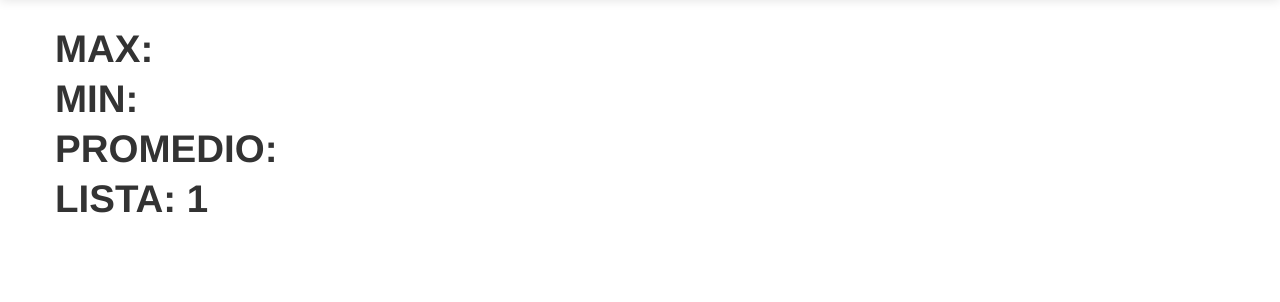
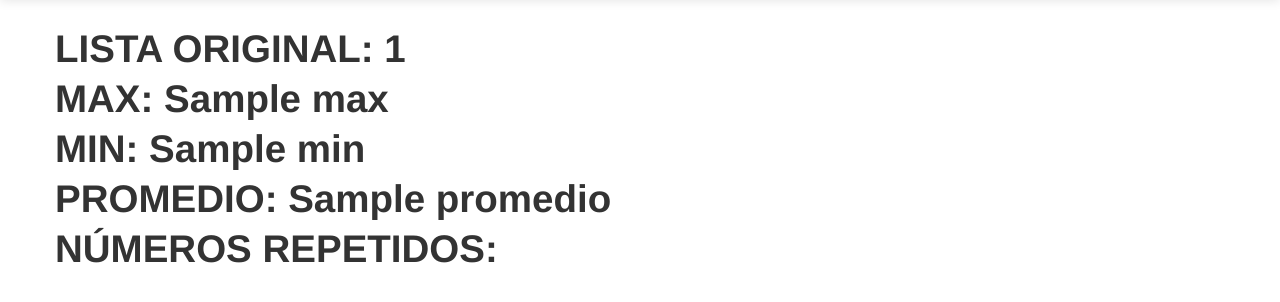
Before and after one commit to IDGS-803-20001662/IDGS803-Flask2, a Flask app: template templates/numerosResultado.html in a window 1280 px wide. Shown: the part 41-343 px from the top of the page. Run offline with Flask 2, Linux system fonts and the light colour scheme; the template is opened without the code that fills it: most values are stand-ins (such as "Sample title", 1, 10 or a date in 2020); some libraries are stand-ins or nearby versions.

Commit message:
Correccion Ejercicio 1

```diff
--- a/templates/numerosResultado.html
+++ b/templates/numerosResultado.html
@@ -3,10 +3,16 @@
 {% block content %}
 
 <div class="col-xs-6">
-    <h1>MAX: </h1>
-    <h1>MIN: </h1>
-    <h1>PROMEDIO: </h1>
-    <h1>LISTA: {{lista_num}}</h1>
+    <h1>LISTA ORIGINAL: {{lista_num}}</h1>
+    <h1>MAX: {{max}}</h1>
+    <h1>MIN: {{min}}</h1>
+    <h1>PROMEDIO: {{promedio}}</h1>
+    <h1>NÚMEROS REPETIDOS:</h1>
+
+    {% for n in range(numR) %}
+        <h1>{{numerosRepetidos[n]}} -> {{numeroRepeticiones[n]}}</h1>
+    {% endfor %}
+
 </div>
 
 {% endblock %}
```
